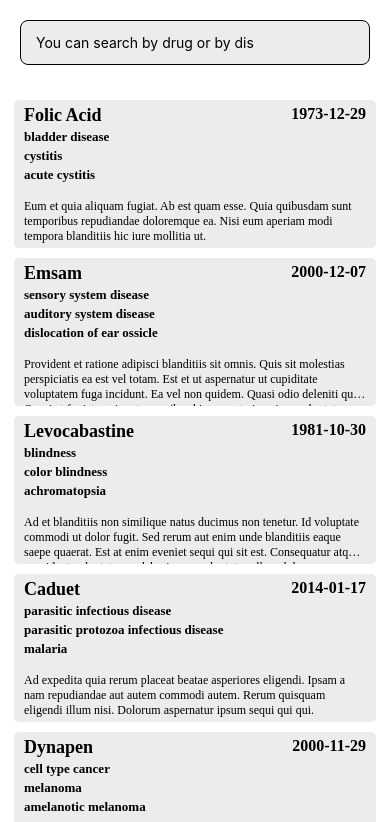
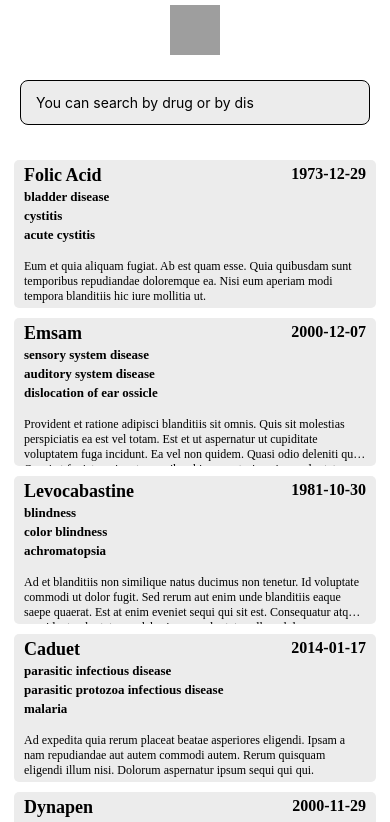
Before and after one commit to shivagunasehkaran/temedica-drug-details, a React Native app: screen / in a window 390 px wide. Shown: the top 822 px of the page. Built offline with nearby package versions, Linux system fonts and the light colour scheme; grey boxes are pictures that could not be loaded.

Commit message:
Add logo in the home screen

```diff
--- a/src/views/Home/Home.js
+++ b/src/views/Home/Home.js
@@ -5,11 +5,13 @@
   SafeAreaView,
   Text,
   View,
+  Image
 } from 'react-native';
 import DrugDetails from '../../components/DrugDetails';
 import InputText from '../../components/InputText';
 import drugsData from '../../dbstore/drugs.json';
 import { styles } from './Home.style';
+import { images } from '../../assets/styles/images';
 
 const Home = () => {
   const [keyword, setKeyword] = useState('');
@@ -83,6 +85,9 @@
 
   return (
       <SafeAreaView>
+        <View style={styles.logoView}>
+          <Image style={styles.logo} source={images.logo} />
+        </View>
         <InputText
           value={keyword}
           onChangeHandler={val => searchFilterFunction(val)}
--- a/src/views/Home/Home.style.js
+++ b/src/views/Home/Home.style.js
@@ -1,6 +1,15 @@
 import {StyleSheet} from 'react-native';
 
 export const styles = StyleSheet.create({
+  logoView: {
+    alignItems: 'center'
+  },
+  logo: {
+    height: 50,
+    width: 50,
+    resizeMode : 'stretch',
+    margin: 5
+  },
   stateText: {
     marginLeft: 20,
   },
```
